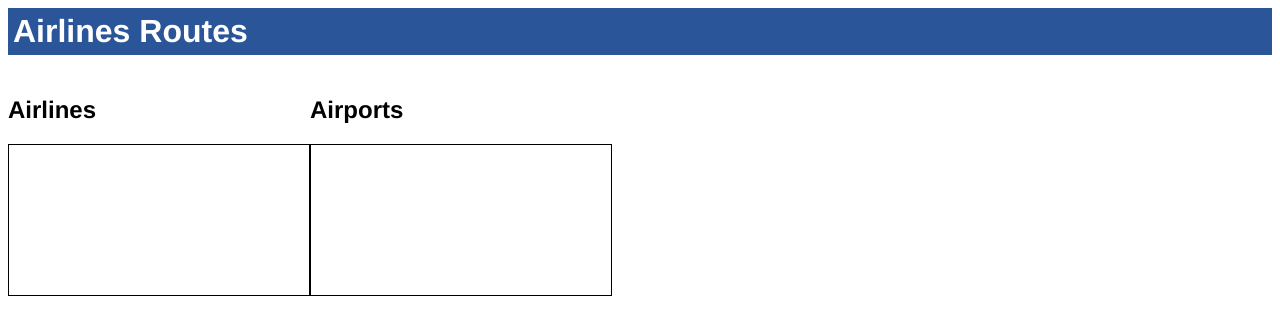
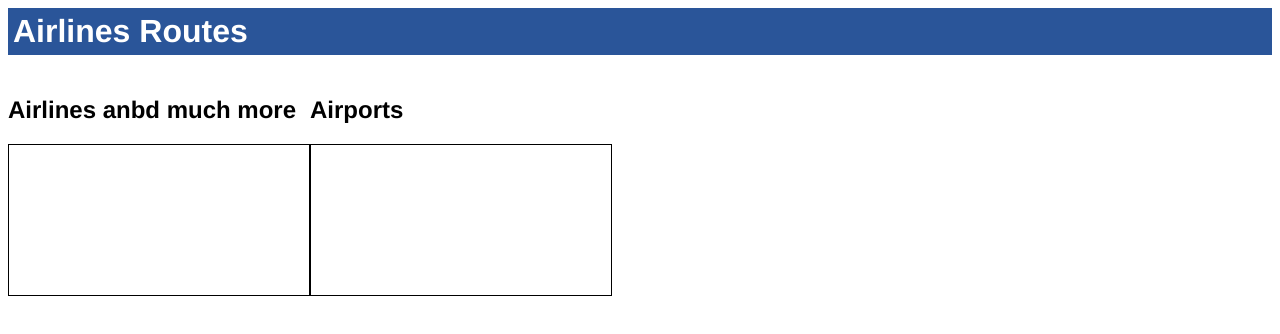
Before and after one commit to holafo/holafo.github.io, a plain HTML site: page index.html in a window 1280 px wide. Drawn offline with Linux system fonts and the light colour scheme.

Commit message:
Update index.html

```diff
--- a/index.html
+++ b/index.html
@@ -36,7 +36,7 @@
     <h1>Airlines Routes</h1>
     <div class="mainView">
         <div>
-            <h2>Airlines</h2>
+            <h2>Airlines anbd much more</h2>
             <svg id="AirlinesChart"></svg>
         </div>
         <div>
```
